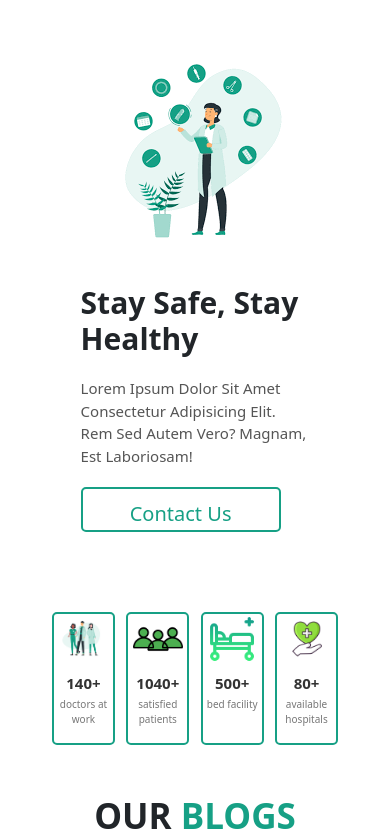
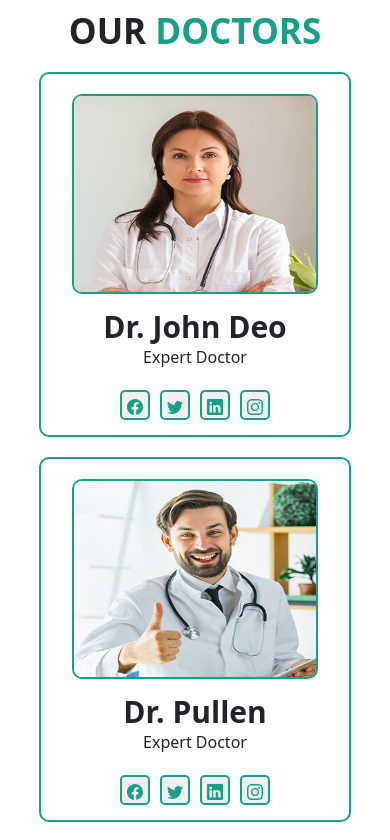
Before and after one commit to yeswanth-2003/MEDICAL-FRONTEND, a React (Create React App) app: page /home in a window 390 px wide. Shown: the top 840 px of the page. Built offline with nearby package versions, Linux system fonts and the light colour scheme.

Commit message:
only doctors

```diff
--- a/src/Doctor.js
+++ b/src/Doctor.js
@@ -14,7 +14,7 @@ function Doctor(){
             <div className="middle">
                 <div className="third">
                     <img src={images}/>
-                    <h3>Dr. john deo</h3>
+                    <h3>Dr. John Deo</h3>
                     <p>Expert Doctor</p>
 
                     <div className="icons">
--- a/src/Navbar.js
+++ b/src/Navbar.js
@@ -53,10 +53,10 @@ const togglemenu=()=>{
             </nav>
         </div>
           </header> */}
-           <section id="Home">
+           {/* <section id="Home">
                  <Home />
           </section>
-          {/* <section id="Services">
+          <section id="Services">
                <Services />
           </section>
 
@@ -66,15 +66,15 @@ const togglemenu=()=>{
 
           <section id="Book">
                <Book />
-          </section>
+          </section> */}
 
           <section id="Doctor">
                <Doctor />
           </section>
 
-          <section id="Client">
+          {/* <section id="Client">
                <Client/>
-          </section> */}
+          </section>
 
           <section id="Blog">
                <Blog />
@@ -82,7 +82,7 @@ const togglemenu=()=>{
 
           <section id="Footer">
                <Footer />
-          </section>
+          </section> */}
 
         </div>
 
--- a/src/client.css
+++ b/src/client.css
@@ -1,3 +1,4 @@
+
 .clients {
     display: flex;
     justify-content: space-evenly;
@@ -8,7 +9,7 @@
   }
 
   .client-card {
-    border-radius: 8px;
+    border-radius: 10px;
     padding: 20px;
     width:280px;
     height: 400px;
@@ -68,3 +69,52 @@
     color: #777;
     line-height: 1.6;
   }
+
+  @media  screen and (max-width:480px) and (min-width: 320px){
+    .h1 h1{
+      font-size: 35px;
+      font-weight: bold;
+      margin: 10px 0;
+    }
+    .clients{
+      display: flex;
+      flex-direction: column;
+      width: 100%;
+      margin: 0 0;
+    }
+    .client-card img{
+      width: 100%;
+      margin-bottom : 10px;
+      border-radius: 10px;
+    }
+    .client-card{
+      width: 80%;
+      max-width: 100%;
+      height: fit-content;
+      margin: 10px 0;
+    }
+  }
+
+
+  @media  screen and (max-width:860px) and (min-width: 480px){
+    .h1 h1{
+      font-size: 35px;
+      font-weight: bold;
+      margin: 10px 0;
+      width: 100%;
+    }
+    .clients{
+      display: flex;
+      width: 100%;
+      margin: 0 0;
+      justify-content: space-between;
+    }
+    .client-card{
+      max-width: 100%;
+      height: fit-content;
+      margin: 0 10px;
+    }
+    .client-card p {
+      line-height: 1.2;
+    }
+  }
--- a/src/doctor.css
+++ b/src/doctor.css
@@ -53,35 +53,44 @@
 
 
 
-  @media (max-width: 768px) {
-    .third {
+      @media  screen and (max-width:480px) and (min-width: 320px){
+        .main{
           width: 100%;
-      max-width: 300px;
-    }
-    .main{
-      margin-left:18%;
+          margin: 0;
         }
         .main h1{
-      margin-left: -10%;
+          font-size: 35px;
+          font-weight: bold;
+          margin: 10px 0;
         }
-
-    .middle {
+        .middle{
+          display: flex;
           flex-direction: column;
+          width: 100%;
           align-items: center;
+          gap: 0px;
+          padding: 0px;
+          border-radius: 10px;
+        }
+        .third{
+          width: 80%;
+          margin: 10px 0;
+          border-radius: 10px;
+          border: 2px solid #16a085;
+        }
+        .third img{
+          width: 80%;
+          border-radius: 10px;
+          margin: 20px 0;
+          border: 2px solid #16a085;
+        }
+        .third h3{
+          font-size: 30px;
+          font-weight: bold;
+          margin: 0 0;
+          margin-top: -5px;
+        }
+        .icons{
+          margin-bottom: 10px;
         }
       }
-
-  @media (max-width: 480px) {
-    h1 {
-      font-size: 2rem;
-    }
-
-    .third {
-      max-width: 250px;
-    }
-
-    button img {
-      width: 18px;
-      height: 18px;
-    }
-  }
```
Lines whose indentation alone changed are shown as unchanged.
